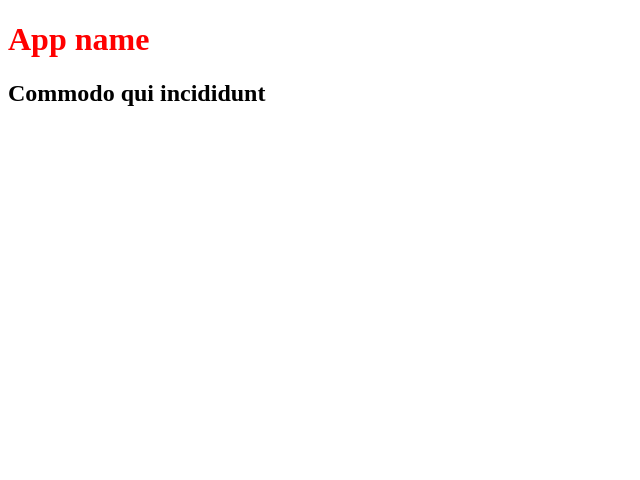
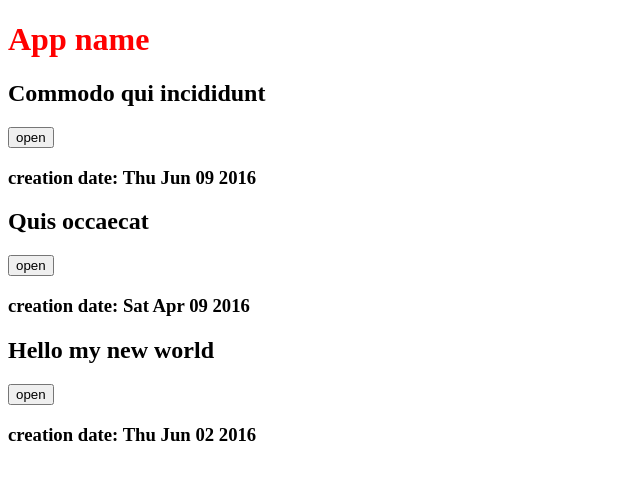
Before and after one commit to FedorArbuzov/reactLearnJS, a React app: page / in a window 1280 px wide. Shown: the top 480 px of the page, without its empty margins (0-640 px from the left). Built offline with nearby package versions, Linux system fonts and the light colour scheme.

Commit message:
list of articles

```diff
--- a/components/App.js
+++ b/components/App.js
@@ -7,6 +7,8 @@ function App() {
         <div>
             <h1>App name</h1>
             <Article article={articles[0]} />
+            <Article article={articles[1]} />
+            <Article article={articles[2]} />
         </div>
     )
 }
--- a/components/Article.js
+++ b/components/Article.js
@@ -1,16 +1,32 @@
 import React, {Component} from 'react'
 
 class Article extends Component {
+    state = {
+        isOpen: false
+    };
+
 
     render() {
-        const {article} = this.props
+        const {article} = this.props;
+        const body = this.state.isOpen && <section>{article.text}</section>
         return (
             <div>
                 <h2>
                     {article.title}
                 </h2>
+                <button onClick={this.handleClick}>
+                    {this.state.isOpen ? 'close' : 'open'}
+                </button>
+                {body}
+                <h3>creation date: {(new Date(article.date)).toDateString()}</h3>
             </div>
         )
+    }
+
+    handleClick = () => {
+        this.setState({
+            isOpen: !this.state.isOpen
+        })
     }
 }
 
```
